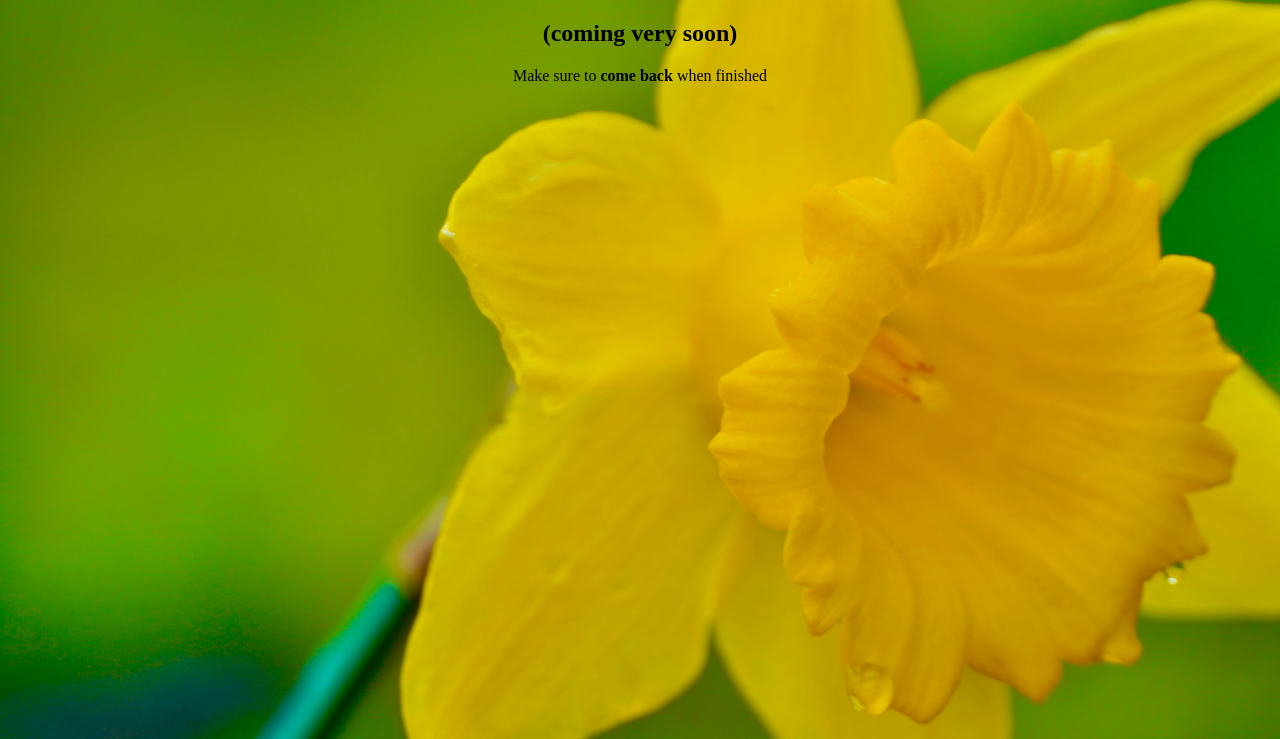
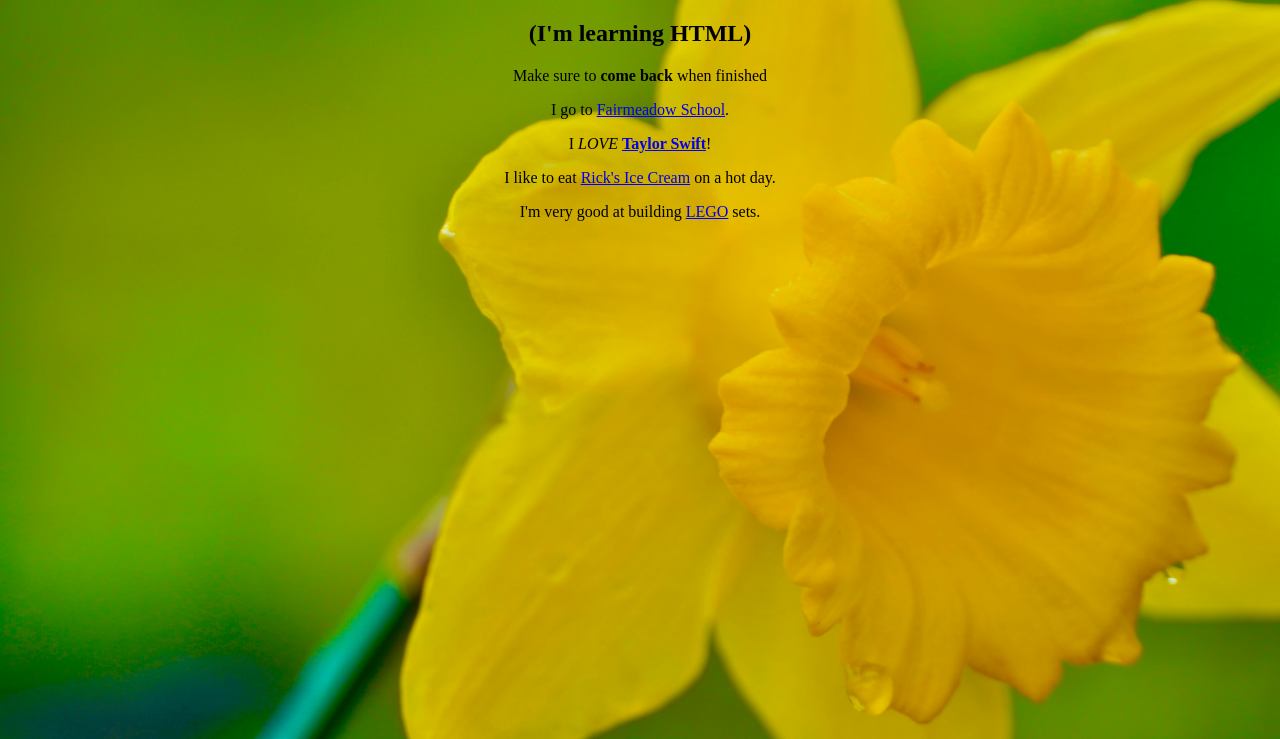
Before and after one commit to rainaflies/rainaflies.github.io, a plain HTML site: page index.html in a window 1280 px wide. Shown: the part 61-800 px from the top of the page. Drawn offline with Linux system fonts and the light colour scheme.

Commit message:
Added more info about me.

```diff
--- a/index.html
+++ b/index.html
@@ -13,12 +13,21 @@
     </head>
     <body>
         <center>
-
         <h1> <strong>👩🏻‍💻 Welcome to Raina's new website</strong></h1>
-        <h2>(coming very soon)</h2>
+        <h2>(I'm learning HTML)</h2>
         <p>Make sure to <strong>come back</strong> when finished</p>
-
+        <p>
+            I go to <a href="https://fairmeadow.pausd.org/">Fairmeadow School</a>.
+        </p>
+        <p>
+            I <em>LOVE</em> <a href="https://www.taylorswift.com/"><strong>Taylor Swift</strong></a>!
+        </p>
+        <p>
+            I like to eat <a href="https://www.ricksicecream.com/">Rick's Ice Cream</a> on a hot day.
+        </p>
+        <p>
+            I'm very good at building <a href="https://www.lego.com/en-us?consent-modal=show&age-gate=grown_up">LEGO</a> sets.
+        </p>
         </center>
-
     </body>
 </html>
```
